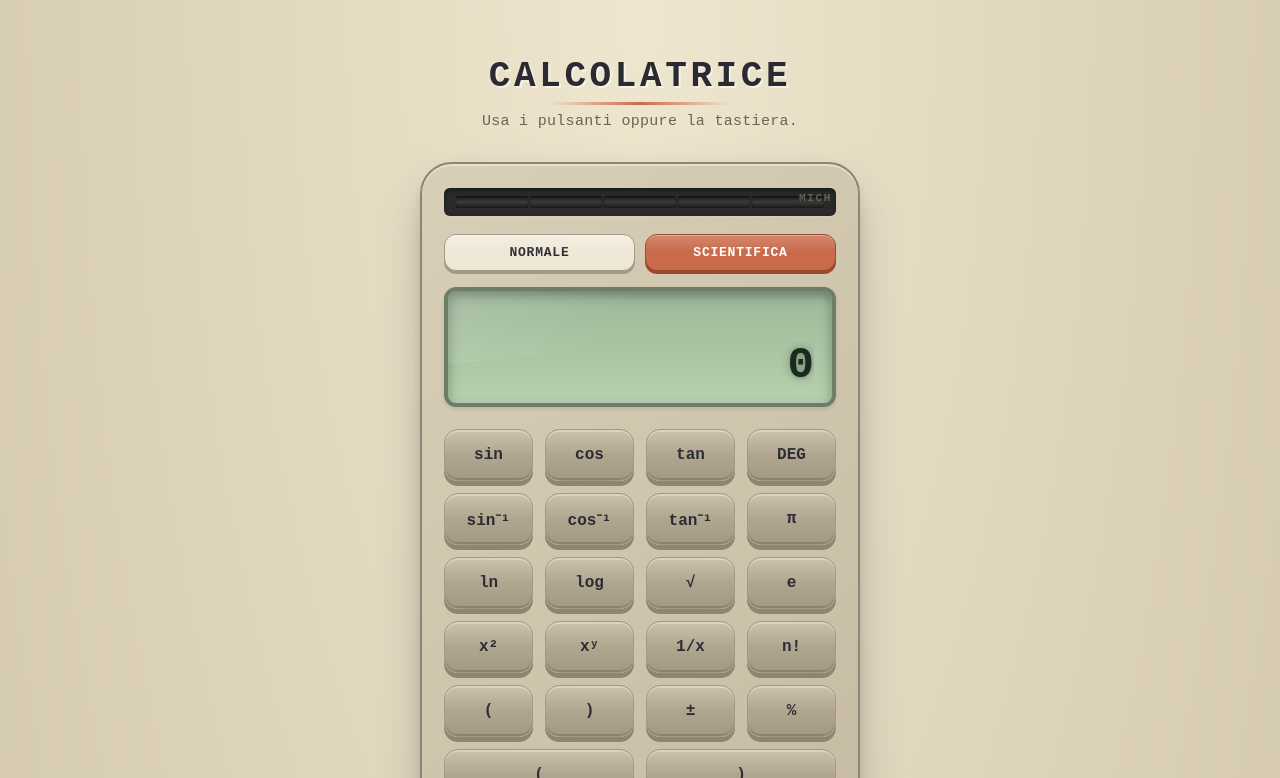
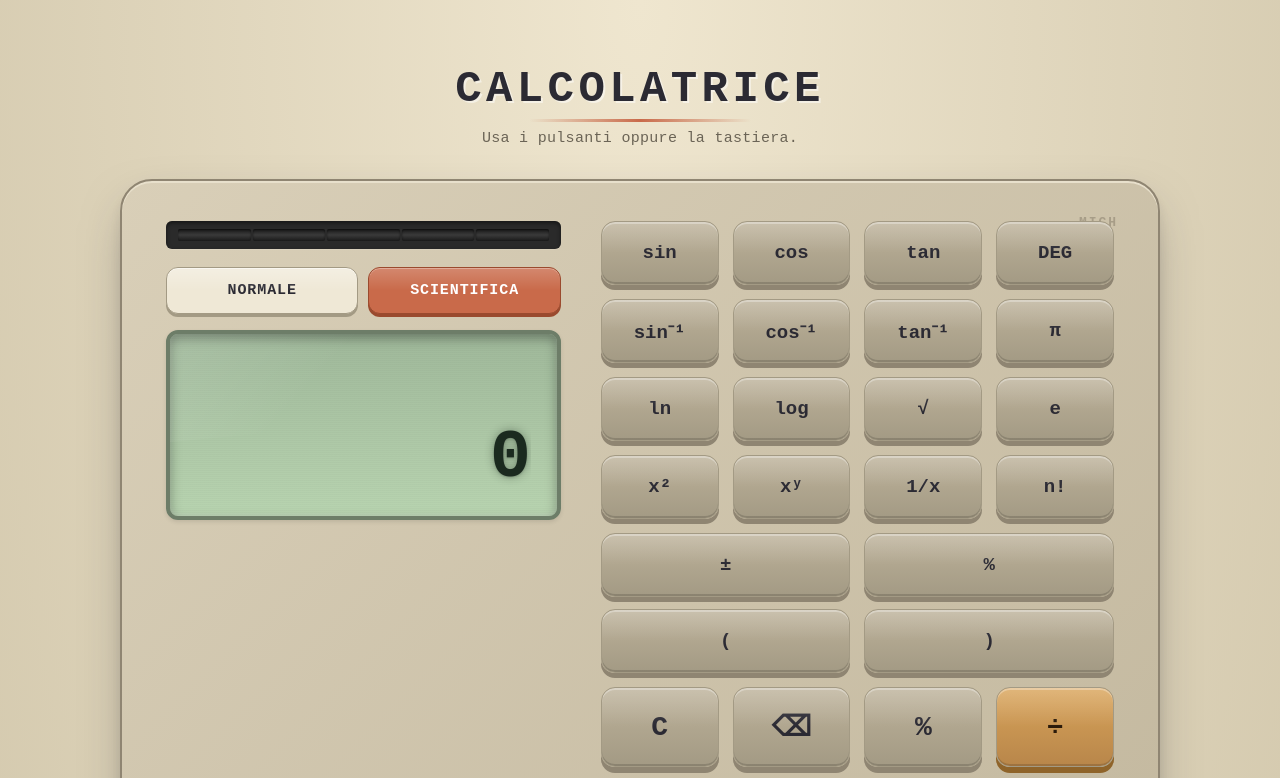
Before and after one commit to imnotmich/imnotmich, a plain HTML site: page calcolatrice/index.html in a window 1280 px wide. Both pictures are taken after a click on the button "SCIENTIFICA". Shown: the top 778 px of the page. Drawn offline with Linux system fonts and the light colour scheme.

Commit message:
Update
Updated layout and styles for calculator interface, improved key handling, and added new buttons.

```diff
--- a/calcolatrice/index.html
+++ b/calcolatrice/index.html
@@ -483,6 +483,37 @@ footer a:hover { color: var(--accent); }
   .hint { font-size: 12px; padding: 10px; }
 }
 
+
+.calc-left, .calc-right { display: contents; }
+
+@media (min-width: 900px) {
+  .wrap { max-width: 1120px; padding: 64px 40px 48px; }
+  h1 { font-size: 44px; }
+  .calc {
+    display: grid;
+    grid-template-columns: minmax(0, 1fr) minmax(0, 1.15fr);
+    gap: 40px;
+    align-items: start;
+    padding: 40px 44px 40px;
+  }
+  .calc-left, .calc-right { display: block; }
+  .brand { top: 34px; right: 40px; font-size: 13px; }
+  .screen { min-height: 190px; padding: 22px 26px 20px; }
+  .screen-top { font-size: 20px; }
+  .screen-main { font-size: 68px; }
+  .screen-main.error { font-size: 44px; }
+  .keys, .sci-keys { gap: 14px; }
+  .key { height: 80px; font-size: 28px; }
+  .key.sm { height: 64px; font-size: 19px; }
+  .mode { font-size: 15px; padding: 14px 8px; }
+  .hint { font-size: 14px; }
+  .contact { padding: 30px 36px; }
+}
+
+@media (min-width: 1200px) {
+  .calc { grid-template-columns: minmax(0, 1fr) minmax(0, 1.3fr); }
+}
+
 @media (prefers-reduced-motion: reduce) {
   *, *::before, *::after { transition: none !important; animation: none !important; }
 }
@@ -498,7 +529,7 @@ footer a:hover { color: var(--accent); }
 
   <section class="calc" id="calc" aria-label="Calcolatrice">
     <span class="brand">Mich</span>
-
+    <div class="calc-left">
     <div class="solar-panel">
       <div class="solar-cell"></div>
       <div class="solar-cell"></div>
@@ -516,7 +547,8 @@ footer a:hover { color: var(--accent); }
       <div class="screen-top" id="expr"></div>
       <div class="screen-main" id="display">0</div>
     </div>
-
+    </div>
+    <div class="calc-right">
     <div class="sci-keys">
       <button class="key sm fn" data-key="sin">sin</button>
       <button class="key sm fn" data-key="cos">cos</button>
@@ -538,10 +570,8 @@ footer a:hover { color: var(--accent); }
       <button class="key sm fn" data-key="inv">1/x</button>
       <button class="key sm fn" data-key="!">n!</button>
 
-      <button class="key sm fn" data-key="(">(</button>
-      <button class="key sm fn" data-key=")">)</button>
-      <button class="key sm fn" data-key="pm">±</button>
-      <button class="key sm fn" data-key="%">%</button>
+      <button class="key sm fn half" data-key="pm">±</button>
+      <button class="key sm fn half" data-key="%">%</button>
     </div>
 
     <div class="keys">
@@ -573,6 +603,7 @@ footer a:hover { color: var(--accent); }
     </div>
 
     <p class="hint">Tastiera: numeri, + − * /, Invio per il risultato, Backspace per cancellare, Esc per azzerare.</p>
+    </div>
   </section>
 
   <section class="contact">
@@ -694,7 +725,11 @@ footer a:hover { color: var(--accent); }
     function unary() {
       const t = peek();
       if (t === "-") { next(); return -unary(); }
-      if (typeof t === "string" && /^-[0-9.]/.test(t)) { ts[i] = t.slice(1); return -unary(); }
+      if (typeof t === "string" && /^-[0-9.]/.test(t)) {
+        if (ts[i + 1] === "!") throw new Error("neg");
+        ts[i] = t.slice(1);
+        return -unary();
+      }
       return power();
     }
     function power() {
@@ -734,7 +769,7 @@ footer a:hover { color: var(--accent); }
   }
 
   function isValueToken(t) {
-    return t !== undefined && (/^[0-9.]/.test(t) || t === ")" || t === "!" || t === "%");
+    return t !== undefined && (/^-?[0-9.]/.test(t) || t === ")" || t === "!" || t === "%");
   }
   function lastToken() { return state.tokens[state.tokens.length - 1]; }
   function flush() {
@@ -986,6 +1021,7 @@ footer a:hover { color: var(--accent); }
     else if (k === "Escape") key = "Escape";
     if (key === null) return;
     if (k === "/" || k === "Backspace") e.preventDefault();
+    if (k === "Enter" && e.target.tagName === "BUTTON") e.preventDefault();
     if (key === "Escape") flash("C");
     else flash(key);
     press(key);
```
